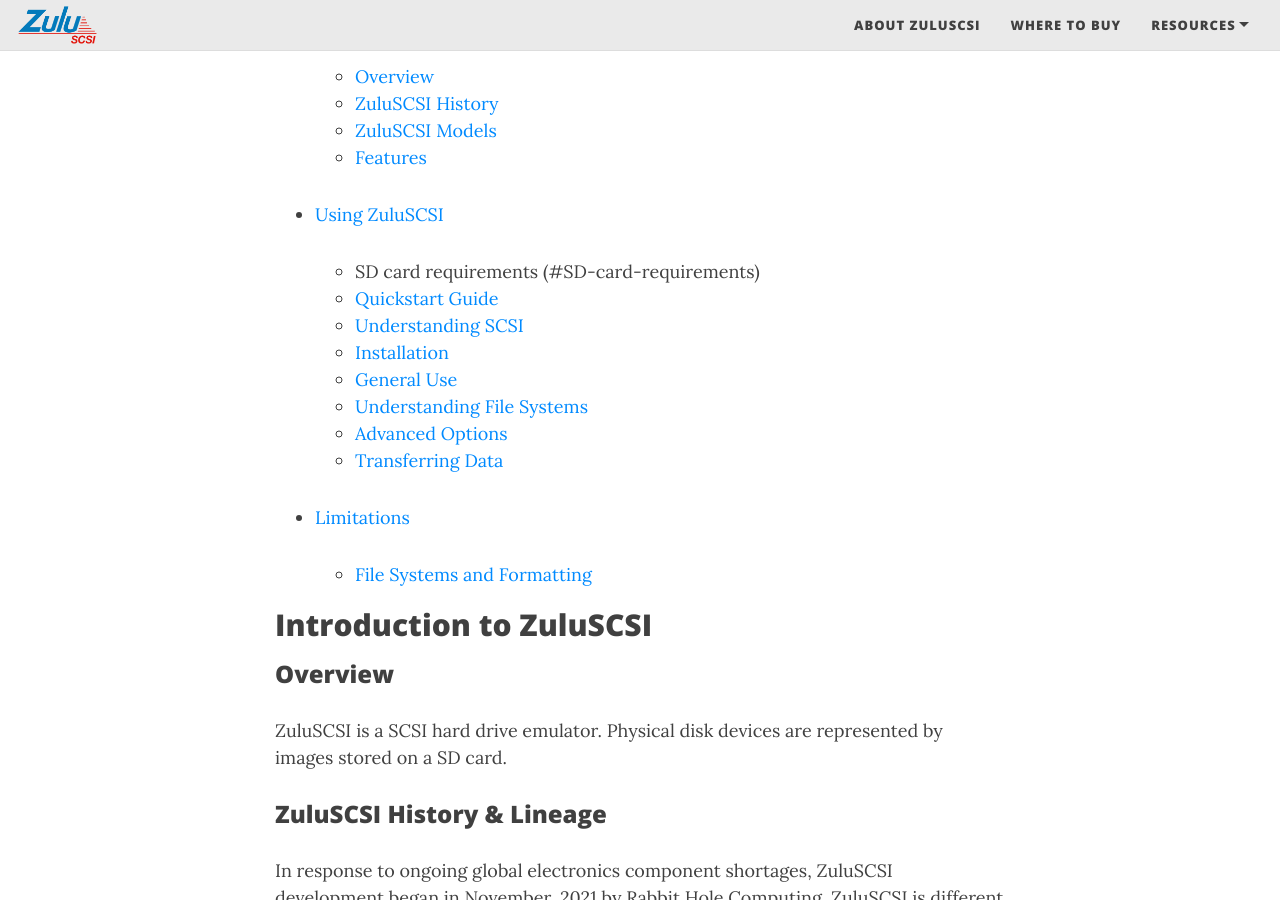
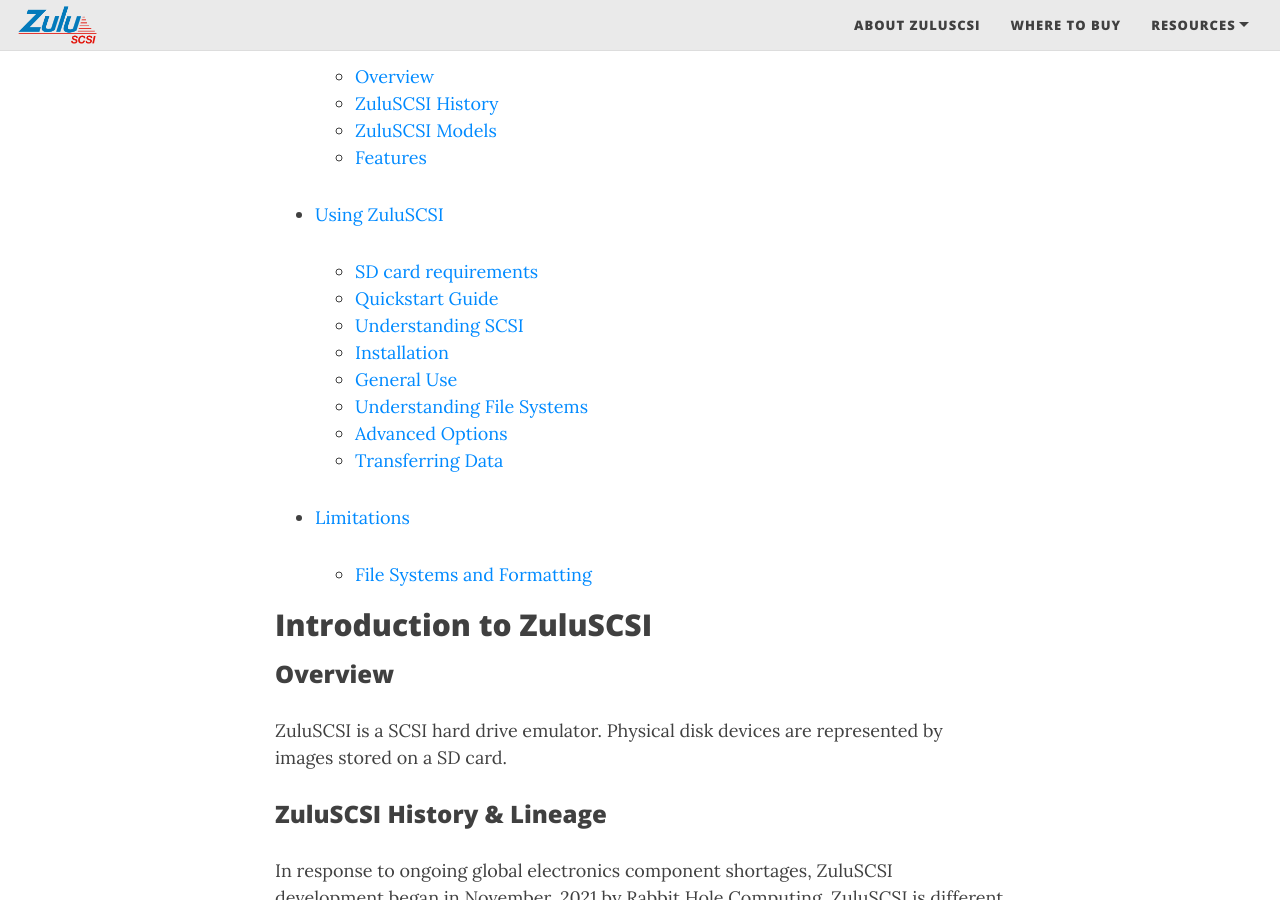
Before and after one commit to ZuluSCSI/ZuluSCSI.com, a Jekyll site: the page built from ZuluSCSI-Manual.md, in a window 1280 px wide and 900 px high, scrolled down 383 px. Built offline with Jekyll 4.4.1, drawn with Linux system fonts in a browser that asks for light colours; nearby versions of some CDN libraries; our own code applies the rules of GitHub Pages for plain Markdown files.

Commit message:
Fix hyperlink

```diff
--- a/ZuluSCSI-Manual.md
+++ b/ZuluSCSI-Manual.md
@@ -11,7 +11,7 @@
 
 * [Using ZuluSCSI](#using-the-ZuluSCSI)
 
-  * SD card requirements (#SD-card-requirements)
+  * [SD card requirements](#SD-card-requirements)
   * [Quickstart Guide](#using-quickstart)
   * [Understanding SCSI](#using-scsi)
   * [Installation](#using-installation)
```
